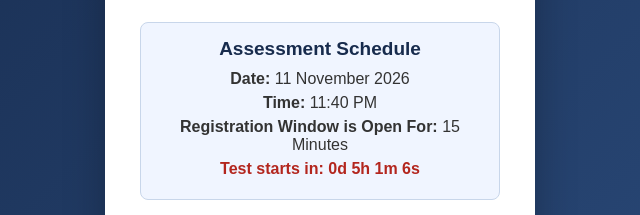
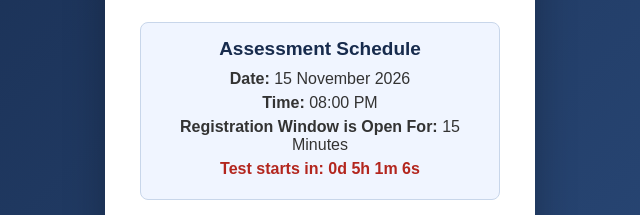
Before and after one commit to prem8485/Quiz, a plain HTML site: page index.html in a window 1280 px wide. Shown: the part 141-356 px from the top of the page, 320-960 px from the left. Drawn offline with Linux system fonts and the light colour scheme.

Commit message:
index.html

```diff
--- a/index.html
+++ b/index.html
@@ -217,8 +217,8 @@ body.test-active #testPage img{
 
         <div class="schedule-box" role="status" aria-live="polite">
             <h2>Assessment Schedule</h2>
-            <p><strong>Date:</strong> 11 November 2026</p>
-            <p><strong>Time:</strong> 11:40 PM</p>
+            <p><strong>Date:</strong> 15 November 2026</p>
+            <p><strong>Time:</strong> 08:00 PM</p>
             <p><strong>Registration Window is Open For:</strong> 15 Minutes</p>
             <p id="assessmentCountdown">Checking assessment schedule...</p>
         </div>
```
